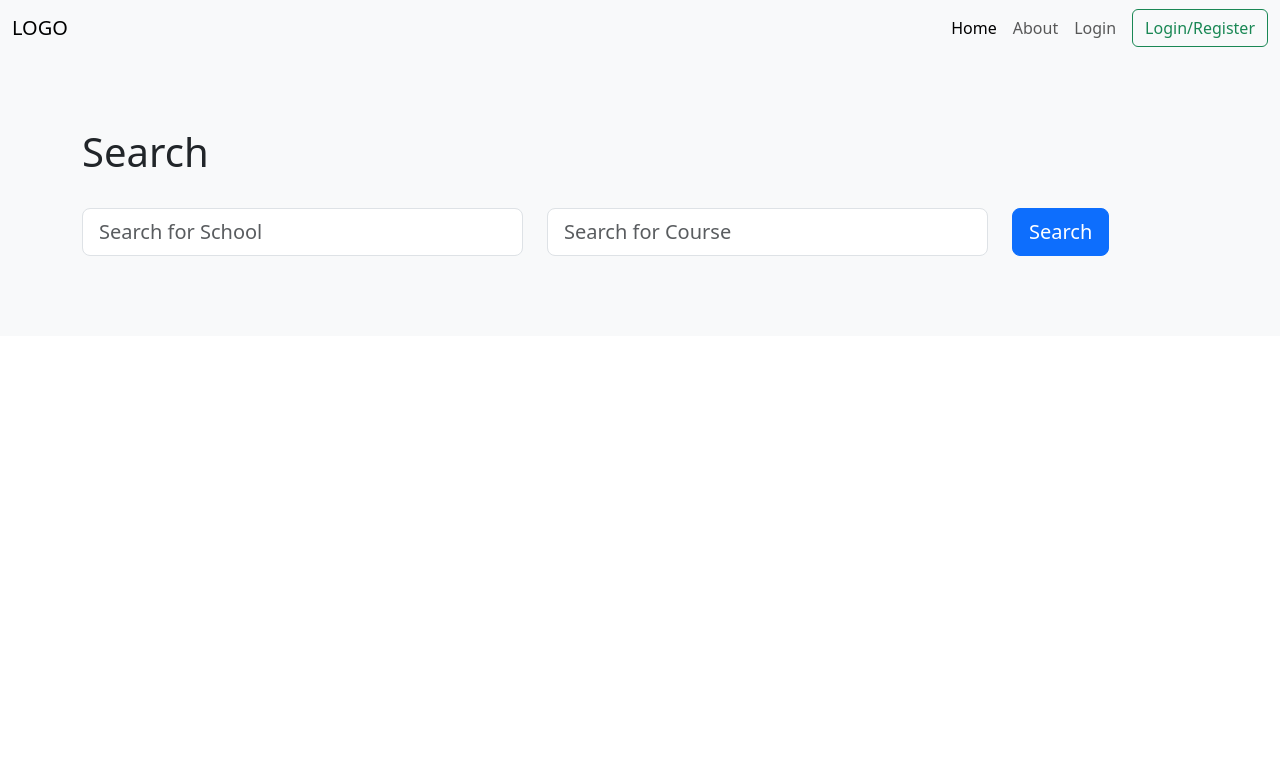
After one commit to IVEWOR/study-app-platform, a Django app: page /dashboard/ in a window 1280 px wide. The commit adds this page. Shown: the top 783 px of the page. Run offline with Django 4.2, Linux system fonts and the light colour scheme; some libraries are stand-ins or nearby versions.

Commit message:
Search on index page, results apearing, some bugs need to be address. Design need a refreshment.

```diff
--- a/app/app/settings.py
+++ b/app/app/settings.py
@@ -41,6 +41,7 @@ INSTALLED_APPS = [
     'core',
     'tinymce',
     'phonenumber_field',
+    'bootstrap5',
 ]
 
 MIDDLEWARE = [
--- a/app/app/urls.py
+++ b/app/app/urls.py
@@ -17,7 +17,7 @@ from django.contrib import admin
 from django.urls import path, include
 
 urlpatterns = [
-    path("main/", include("core.urls")),
+    path("dashboard/", include("core.urls")),
     path('admin/', admin.site.urls),
     path('tinymce/', include('tinymce.urls')),
 ]
--- /dev/null
+++ b/app/core/templates/index.html
@@ -0,0 +1,46 @@
+{% extends "skeleton.html" %} {% block content %}
+
+<section class="container-fluid bg-light">
+  <div class="container">
+    <div class="row py-5">
+      <h1 class="py-4">Search</h1>
+      <form class="row" action="{% url 'index' %}" method="POST">
+        {% csrf_token %}
+        <div class="mb-3 col-5">
+          <input
+            name="schoolsearched"
+            class="form-control form-control-lg"
+            type="text"
+            id="searched"
+            placeholder="Search for School"
+          />
+        </div>
+        <div class="mb-3 col-5">
+          <input
+            name="coursesearched"
+            class="form-control form-control-lg"
+            type="text"
+            id="searched"
+            placeholder="Search for Course"
+          />
+        </div>
+        <div class="col-2">
+          <button class="btn btn-lg btn-primary" type="submit">Search</button>
+        </div>
+      </form>
+    </div>
+  </div>
+</section>
+<ul>
+  {% if schoolsearched %}
+  <li style="color: red">
+    {% for school in schools %} {{ school }} - {{ school.city }} {% endfor%}
+  </li>
+  {% elif coursesearched %}
+  <li style="color: blue">
+    {% for course in courses %} {{ course }} - {{course.university}}{%endfor%}
+  </li>
+  {% endif %}
+</ul>
+
+{% endblock %}
--- /dev/null
+++ b/app/core/templates/skeleton.html
@@ -0,0 +1,44 @@
+{% load bootstrap5 %} {% bootstrap_css %} {% bootstrap_javascript %}
+<!DOCTYPE html>
+<html lang="en">
+  <head>
+    <meta charset="UTF-8" />
+    <meta http-equiv="X-UA-Compatible" content="IE=edge" />
+    <meta name="viewport" content="width=device-width, initial-scale=1.0" />
+    <title>Index</title>
+  </head>
+  <body>
+    <nav class="navbar navbar-expand-lg navbar-light bg-light">
+      <div class="container-fluid">
+        <a class="navbar-brand" href="#">LOGO</a>
+        <button
+          class="navbar-toggler"
+          type="button"
+          data-bs-toggle="collapse"
+          data-bs-target="#navbarSupportedContent"
+          aria-controls="navbarSupportedContent"
+          aria-expanded="false"
+          aria-label="Toggle navigation"
+        >
+          <span class="navbar-toggler-icon"></span>
+        </button>
+        <div class="collapse navbar-collapse" id="navbarSupportedContent">
+          <ul class="navbar-nav ms-auto mb-2 mb-lg-0">
+            <li class="nav-item">
+              <a class="nav-link active" aria-current="page" href="#">Home</a>
+            </li>
+            <li class="nav-item">
+              <a class="nav-link" href="#">About</a>
+            </li>
+            <li class="nav-item">
+                <a class="nav-link" href="#">Login</a>
+            </li>
+          </ul>
+          <div class="ms-2 d-flex btn btn-outline-success">Login/Register</div>
+          </form>
+        </div>
+      </div>
+    </nav>
+    <section>{% block content %} {% endblock %}</section>
+  </body>
+</html>
--- a/app/core/views.py
+++ b/app/core/views.py
@@ -1,3 +1,4 @@
+from django.contrib.auth.models import User
 from django.shortcuts import render, redirect
 from django.http import HttpResponse
 from .forms import NewUserForm, CreateStudent
@@ -5,6 +6,7 @@ from django.contrib.auth import login, authenticate
 from django.contrib import messages
 from django.contrib.auth.forms import AuthenticationForm
 from django.contrib.auth.decorators import login_required
+from .models import Student, School, Courses
 
 
 def register(request):
@@ -52,8 +54,16 @@ def create_student(request):
 
 @login_required(login_url="/main/login")
 def students(request):
-    return render(request, template_name="students.html")
+    students = Student.objects.filter(author=request.user).values()
+    return render(request, template_name="students.html", context = {"students": students})
 
 
 def index(request):
-    return HttpResponse("It's working")
+    if request.method == "POST":
+        schoolsearched = request.POST["schoolsearched"]
+        coursesearched = request.POST["coursesearched"]
+        schools = School.objects.filter(name__contains=schoolsearched)
+        courses = Courses.objects.filter(name__contains=coursesearched)
+        return render(request, template_name="index.html", context = {"coursesearched":coursesearched, "schoolsearched": schoolsearched, "courses": courses, "schools": schools})
+    else:
+        return render(request, template_name="index.html")
```
Also changed, not shown: app/core/templates/students.html (+8 -1 lines).
